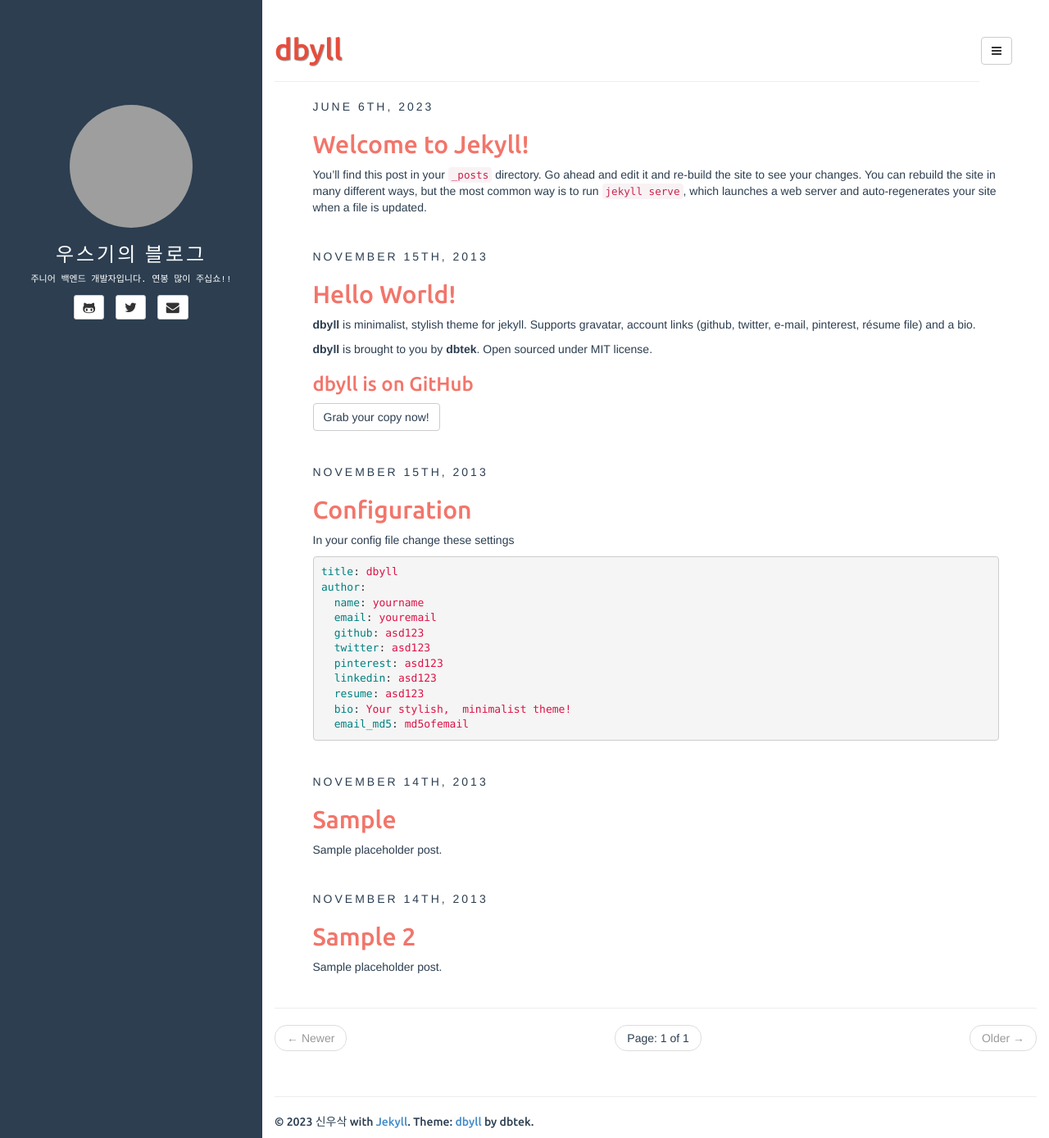
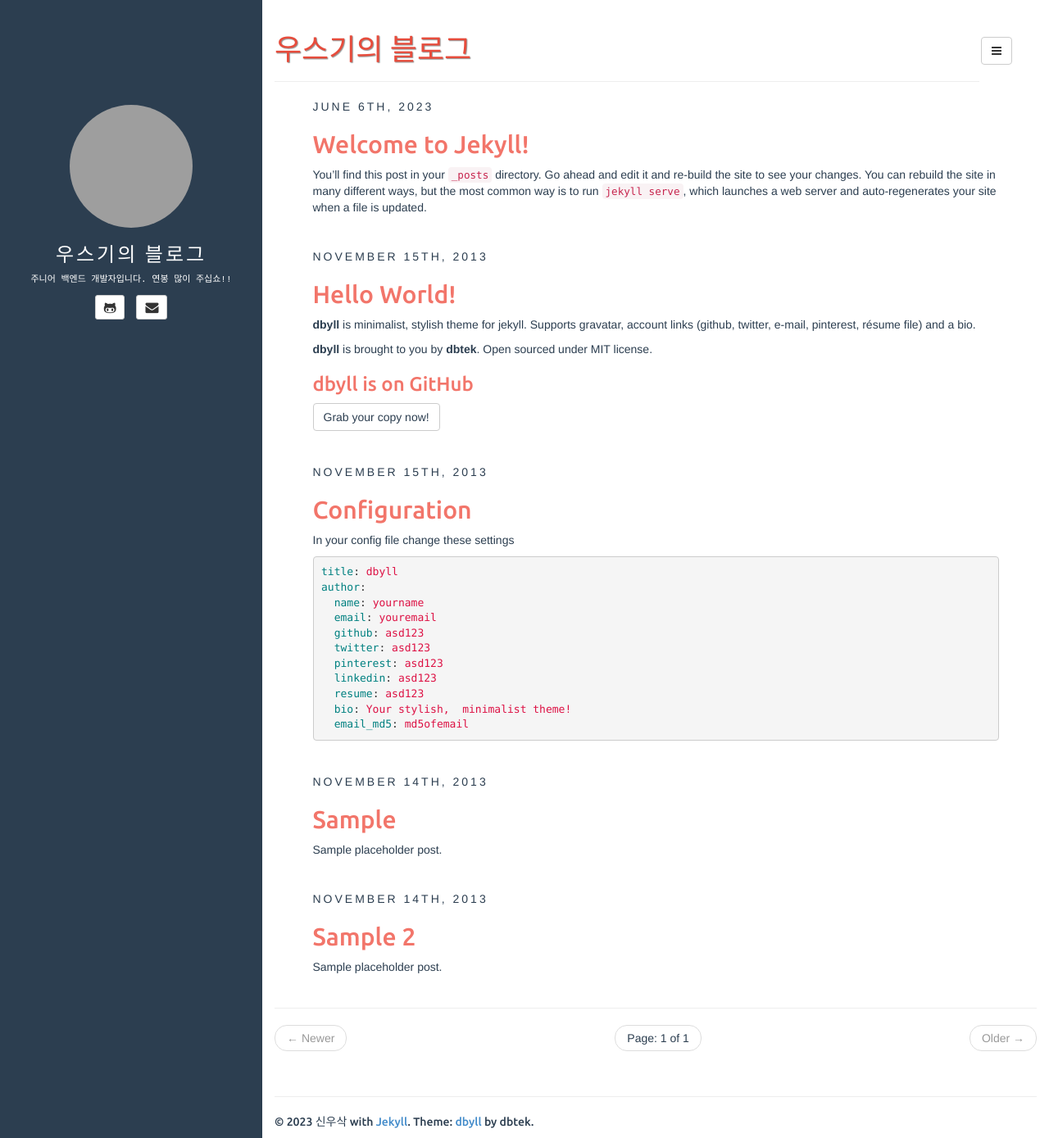
Before and after one commit to HSPU/HSPU.github.io, a Jekyll site: the page built from index.html, in a window 1280 px wide and 1389 px high. Shown: the whole window at 82% size. Built offline with Jekyll 4.4.1, drawn with Linux system fonts in a browser that asks for light colours; the list of posts is cut into pages by our own code; grey boxes are pictures that could not be loaded.

```diff
--- a/_config.yml
+++ b/_config.yml
@@ -14,16 +14,16 @@ defaults:
     scope:
       path: "" # empty string for all files
     values:
-      title: dbyll
+      title: [우스기의 블로그]
 
 description: Stylish Jekyll Theme
 author:
   name: 신우삭
   email: woosuck6742@naver.com
-  github: https://github.com/HSPU
-  twitter: dbtek
-  pinterest: asd123
-  linkedin: asd123
+  github: HSPU
+  twitter:
+  pinterest:
+  linkedin:
   bio: 주니어 백엔드 개발자입니다. 연봉 많이 주십쇼!!
   email_md5: 726351295ec82e145928582f595aa3aa
 
```
